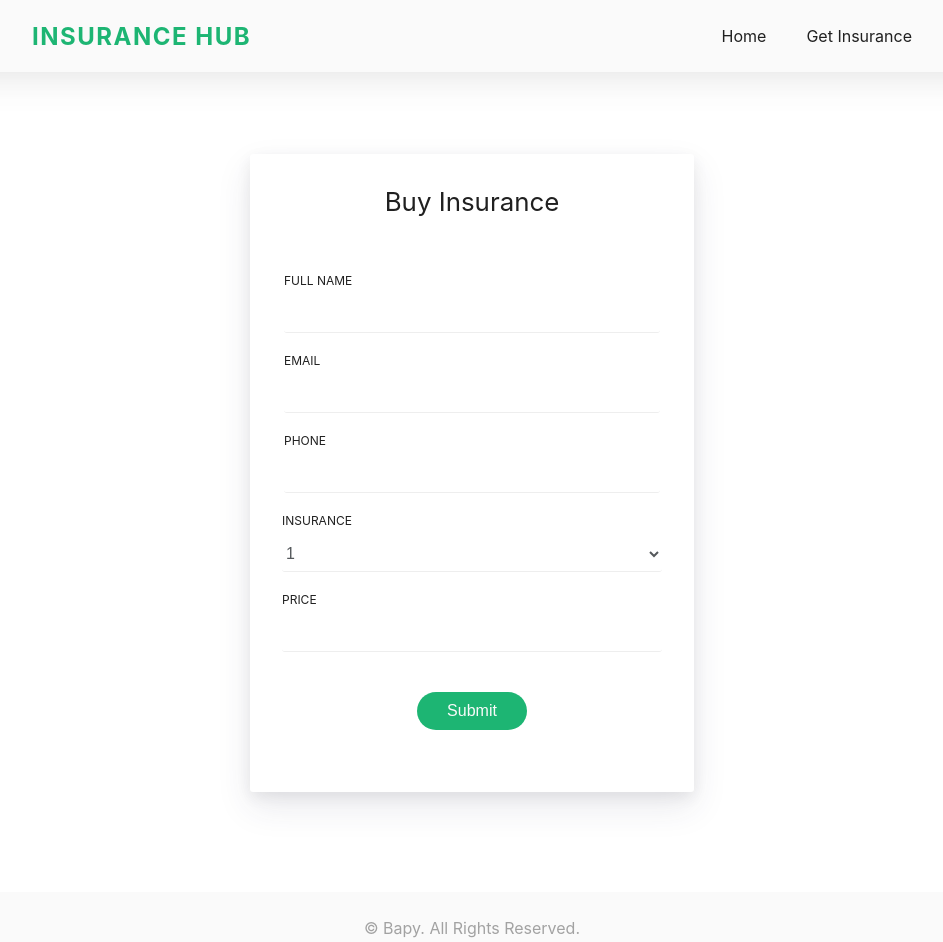
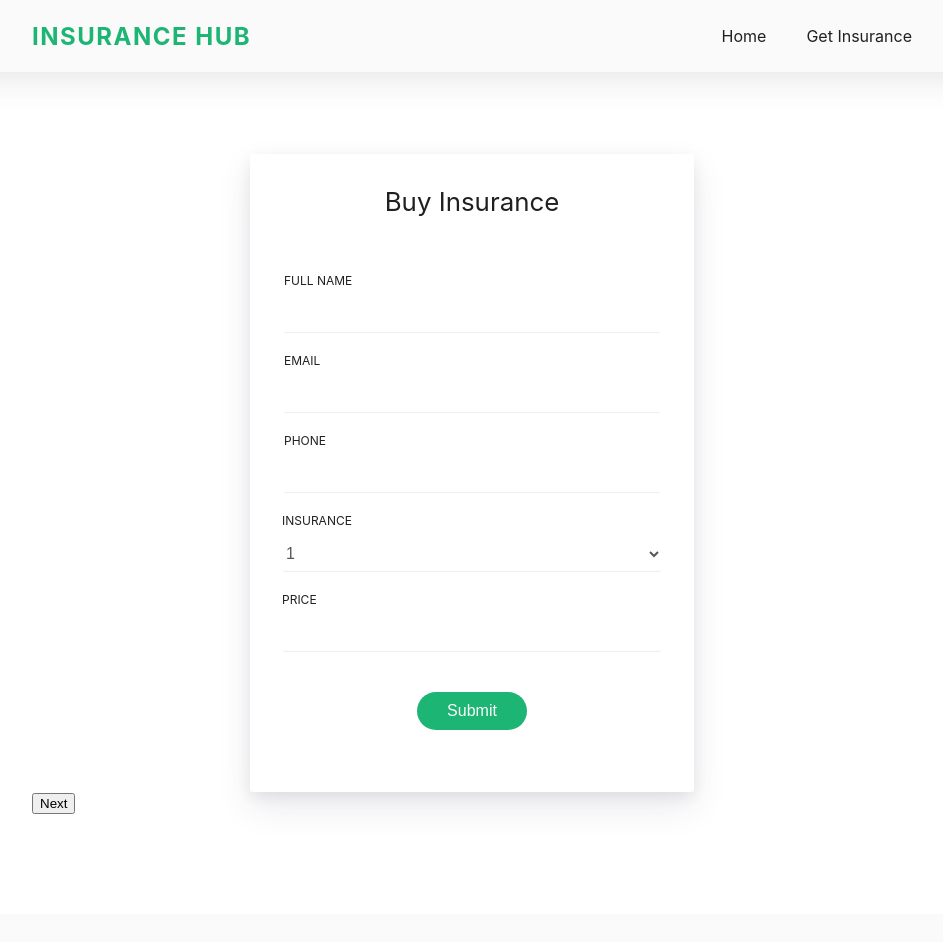
Before and after one commit to bapy-mamun/insurance, a React (Create React App) app in the folder packages/frontend/: page /buy-insurance in a window 1280 px wide. Shown: the top 942 px of the page, without its empty margins (168-1111 px from the left). Built offline with nearby package versions, Linux system fonts and the light colour scheme; no server answers.

Commit message:
creating form button handlers

```diff
--- a/packages/frontend/src/pages/buy-insurance/index.tsx
+++ b/packages/frontend/src/pages/buy-insurance/index.tsx
@@ -1,15 +1,55 @@
-import React from "react";
+import React, { useEffect, useState } from "react";
 import "./index.scss";
 import Form from "../../components/molecules/form";
+import { InsuranceProduct } from "../../utils/types";
 
 const BuyInsurance: React.FC = () => {
+  const [formStep, setFormStep] = React.useState<"step1" | "step2">("step1");
+  const [insuranceData, setInsuranceData] = useState<InsuranceProduct[]>([]);
+
+  useEffect(() => {
+    const fetchData = async () => {
+      const response = await fetch(
+        "http://localhost:8080/api/insuranceProducts"
+      );
+      const data = await response.json();
+      console.log(data);
+      setInsuranceData(data.insuranceProducts);
+    };
+    fetchData();
+  }, []);
+
+  const handleSubmit = () => {
+    console.log('submit');
+  };
+
+  const handleNextPrevClick = () => {
+    if (formStep === "step1") {
+      setFormStep("step2");
+    } else {
+      setFormStep("step1");
+    }
+  };
+
   return (
     <div className="p-buyInsurance">
-      <div className="p-buyInsurance__form">
-        <Form />
+      {formStep === "step1" ? (
+        <div className="p-buyInsurance__form">
+          <Form />
+        </div>
+      ) : (
+        <div className="p-buyInsurance__payementForm">
+          <p>payement</p>
+        </div>
+      )}
+      <div className="p-buyInsurance__payementForm">
+        <button onClick={handleNextPrevClick}>
+          {formStep === "step1" ? "Next" : "Previous"}
+        </button>
+        {formStep === "step2" ? <button onClick={handleSubmit}>Buy</button> : null}
       </div>
     </div>
-  )
+  );
 };
 
 export default BuyInsurance;
```
